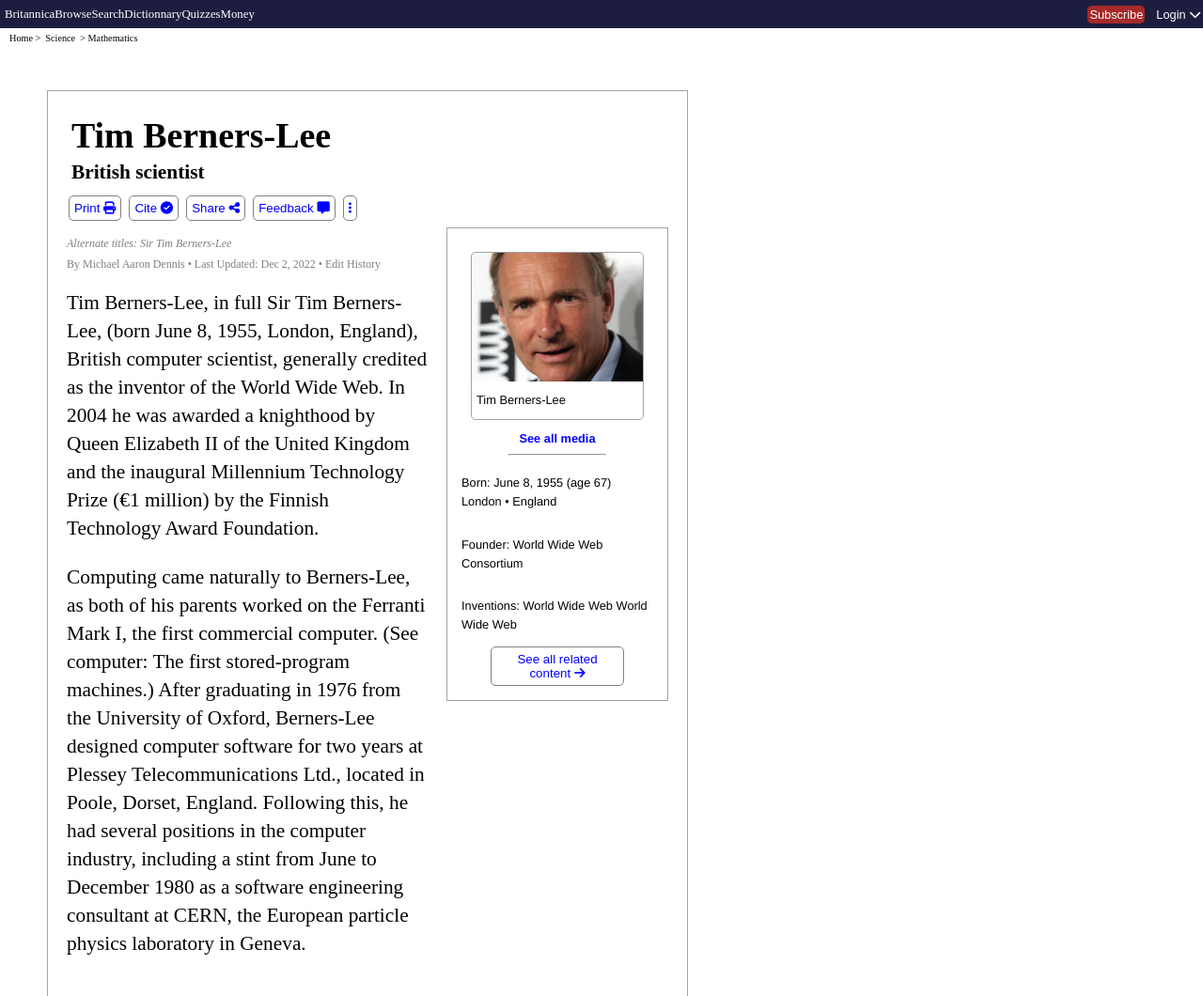
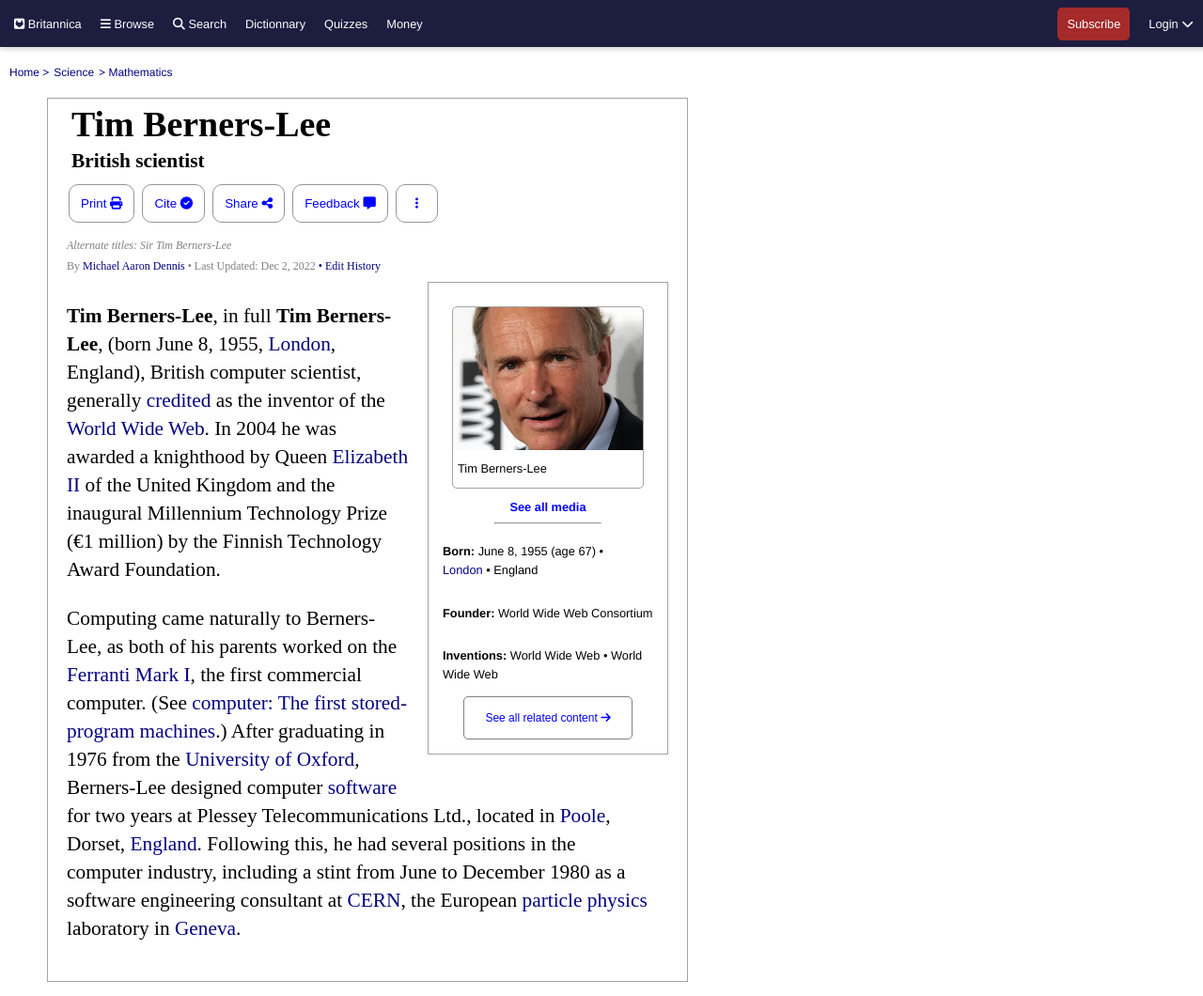
Before and after one commit to louisevst/TimBerners, a plain HTML site: page index.html in a window 1280 px wide. Shown: the top 1060 px of the page at 94% size. Drawn offline with Linux system fonts and the light colour scheme.

Commit message:
not pixel perfect but did my best

```diff
--- a/index.html
+++ b/index.html
@@ -9,31 +9,31 @@
     <title>Tim Berners Lee</title>
 </head>
 <body>
-    <header><a class="site">Britannica</a><a>Browse</a><a>Search</a><a>Dictionnary</a><a>Quizzes</a><a>Money</a>
+    <header><a class="site"><i class="fa-brands fa-square-gitlab"></i> Britannica</a><a><i class="fa-solid fa-bars"></i> Browse</a><a><i class="fa-solid fa-magnifying-glass"></i> Search</a><a>Dictionnary</a><a>Quizzes</a><a>Money</a>
     <div class="push">
     <button class="sub">Subscribe</button><button class="log">Login <i class="fa-solid fa-chevron-down"></i></button></div></header>
-    <nav><a>Home ></a><a>Science</a><a>> Mathematics</a></nav>
+    <nav><a href="https://www.britannica.com/">Home ></a><a href="https://www.britannica.com/browse/Science">Science</a><a href="https://www.britannica.com/browse/Mathematics">> Mathematics</a></nav>
     <div class="container1">
     <section class="title"><h1>Tim Berners-Lee</h1><h4>British scientist</h4></section>
     <section class="socials"><button>Print <i class="fa-solid fa-print"></i></button>
         <button>Cite <i class="fa-solid fa-circle-check"></i></button>
         <button>Share <i class="fa-solid fa-share-nodes"></i></button>
         <button>Feedback <i class="fa-solid fa-message"></i></button>
-        <button class="dots"><i class="fa-solid fa-ellipsis-vertical"></i></button></section>
+        <button id="dots"><i class="fa-solid fa-ellipsis-vertical"> </i></button></section>
+        <section class="intro"><p><em>Alternate titles: Sir Tim Berners-Lee</em></p>
+            <p>By <a href="https://www.britannica.com/contributor/Michael-Aaron-Dennis/4346">Michael Aaron Dennis</a> • Last Updated: Dec 2, 2022 <a href="https://www.britannica.com/biography/Tim-Berners-Lee/additional-info#history">• Edit History</a></p></section>
     <div class="container2">
     <section class="resume"><div class="imgcontainer"><img src="image/British-scientist-Tim-Berners-Lee.webp"><p>Tim Berners-Lee</p></div>
     <a class="center">See all media</a><hr/>
-    <p>Born: June 8, 1955 (age 67)<br> London • England</p>
-    <p>Founder: World Wide Web Consortium</p>
-    <p>Inventions: World Wide Web World Wide Web</p>
+    <p><strong>Born:</strong> June 8, 1955 (age 67) •<br> <a href="https://www.britannica.com/place/London">London</a> • England</p>
+    <p><strong>Founder:</strong> World Wide Web Consortium</p>
+    <p><strong>Inventions:</strong> World Wide Web • World Wide Web</p>
     <button class="content">See all related content <i class="fa-solid fa-arrow-right"></i></button>
     </section>
     <div class="text">
-    <section class="intro"><p><em>Alternate titles: Sir Tim Berners-Lee</em></p>
-        <p>By Michael Aaron Dennis • Last Updated: Dec 2, 2022 • Edit History</p></section>
-    <section>
-    <p>Tim Berners-Lee, in full Sir Tim Berners-Lee, (born June 8, 1955, London, England), British computer scientist, generally credited as the inventor of the World Wide Web. In 2004 he was awarded a knighthood by Queen Elizabeth II of the United Kingdom and the inaugural Millennium Technology Prize (€1 million) by the Finnish Technology Award Foundation.</p>
-    <p>Computing came naturally to Berners-Lee, as both of his parents worked on the Ferranti Mark I, the first commercial computer. (See computer: The first stored-program machines.) After graduating in 1976 from the University of Oxford, Berners-Lee designed computer software for two years at Plessey Telecommunications Ltd., located in Poole, Dorset, England. Following this, he had several positions in the computer industry, including a stint from June to December 1980 as a software engineering consultant at CERN, the European particle physics laboratory in Geneva.</p>
+    <section class="paragraphs">
+    <p><strong>Tim Berners-Lee</strong>, in full <strong>Tim Berners-Lee</strong>, (born June 8, 1955, <a href="https://www.britannica.com/place/London">London</a>, England), British computer scientist, generally <a id="credited" href="https://www.britannica.com/dictionary/credited">credited</a> as the inventor of the <a href="https://www.britannica.com/topic/World-Wide-Web">World Wide Web</a>. In 2004 he was awarded a knighthood by Queen <a href="https://www.britannica.com/biography/Elizabeth-II">Elizabeth II</a> of the United Kingdom and the inaugural Millennium Technology Prize (€1 million) by the Finnish Technology Award Foundation.</p>
+    <p>Computing came naturally to Berners-Lee, as both of his parents worked on the <a href="https://www.britannica.com/technology/Ferranti-Mark-I">Ferranti Mark I</a>, the first commercial computer. (See <a href="https://www.britannica.com/technology/computer/ENIAC#ref216048">computer: The first stored-program machines</a>.) After graduating in 1976 from the <a href="https://www.britannica.com/topic/University-of-Oxford">University of Oxford</a>, Berners-Lee designed computer <a href="https://www.britannica.com/technology/software">software</a> for two years at Plessey Telecommunications Ltd., located in <a href="https://www.britannica.com/place/Poole">Poole</a>, Dorset, <a href="https://www.britannica.com/place/England">England</a>. Following this, he had several positions in the computer industry, including a stint from June to December 1980 as a software engineering consultant at <a href="https://www.britannica.com/topic/CERN">CERN</a>, the European <a href="https://www.britannica.com/science/particle-physics">particle physics</a> laboratory in <a href="https://www.britannica.com/place/Geneva-Switzerland">Geneva</a>.</p>
     </section>
     </div>
     </div>
--- a/style.css
+++ b/style.css
@@ -1,6 +1,9 @@
 html{
     min-width: 100%;
     font-family: 'Times New Roman', Times, serif;
+}
+button{
+    cursor: pointer;
 }
 h1, h4{
     margin: 5px;
@@ -15,6 +18,10 @@
     min-width: 100%;
     max-width: 100%;
 }
+#credited{
+    text-decoration: dotted !important;
+    text-decoration-style:dotted !important;
+}
 header{
     background-color: rgb(29, 29, 64);
     height: 30px;
@@ -27,6 +34,11 @@
     align-items: center;
     flex-direction: row;
     padding: 0 5px;
+    font-family: Helvetica, sans-serif;
+}
+header a{
+    color: white;
+    text-decoration: none;
 }
 .push{
     margin-left: auto;
@@ -50,9 +62,15 @@
     padding-left: 10px;
     padding-top: 35px;
     font-size: 11.11px;
+    font-family: Helvetica, sans-serif;
+    color: rgb(20, 20, 130);
 }
 nav a {
     padding-right: 5px;
+}
+a{
+    text-decoration: none;
+    color: rgb(3, 3, 129);
 }
 .socials{
     padding: 5px 0;
@@ -62,11 +80,11 @@
     padding: 5px;
     margin: 2px;
     border-radius: 5px;
-    border: solid 1px gray;
+    border: solid 1px rgb(149, 149, 149);
     background-color: white;
 }
 .socials button:hover{
-    background-color: rgb(160, 160, 255);
+    background-color: rgba(87, 87, 249, 0.399);
 }
 .container1{
     display: flex;
@@ -113,7 +131,7 @@
     margin: auto;
 }
 .content:hover{
-    background-color: rgb(160, 160, 255);
+    background-color: rgba(87, 87, 249, 0.399);
 }
 @media only screen and (max-width: 600px) {
     header a{
@@ -124,6 +142,12 @@
     }
 }
 @media only screen and (min-width: 600px) {
+    .site{
+        display: block;
+    }
+    header a{
+        display: none;
+    }
     .container1{
         margin: 50px;
     }
@@ -142,24 +166,47 @@
 
 }
 @media only screen and (min-width: 798px){
+    .site{
+        display: block;
+    }
+    .paragraphs{
+        margin:0;
+    }
+    header{
+        height: 50px;
+        padding-right: 60px;
+        box-shadow: 0 2px 6px 0 rgba(0,0,0,.2);
+    }
+    header a{
+        margin: 0 10px;
+        display: block;
+    }
+    header button{
+        padding: 10px;
+    }
+    .socials button{
+        padding: 12px;
+        border-radius: 10px;
+    }
     .container1{
         max-width: 50%;
         padding: 20px;
+        padding-top: 0;
+        margin-top: 0;
     }
     .container2{
-        display: flex;
-        flex-direction: row-reverse;
-        align-items: flex-start;
+        display: block;
     }
-
     .text{
-        max-width: 60%;
         font-size: 21.33px;
         margin-right: 20px;
         line-height: 30px;
     }
     .resume{
-        max-width: 40%;
+        min-width: 35%;
+        max-width: 35%;
+        float: right;
+        margin: 0 0 20px 20px;
     }
     h1{
         font-size: 37.9px;
@@ -172,4 +219,16 @@
         color: gray;
         line-height: 10px;
     }
+    nav{
+        padding: 70px 0 20px 10px;
+        font-size: 12px;
+    }
+    #dots{
+        padding: 12px 20px;
+    }
+    .content{
+        width: 80%;
+        padding: 15px;
+        font-size: 12px;
+    }
 }
```
